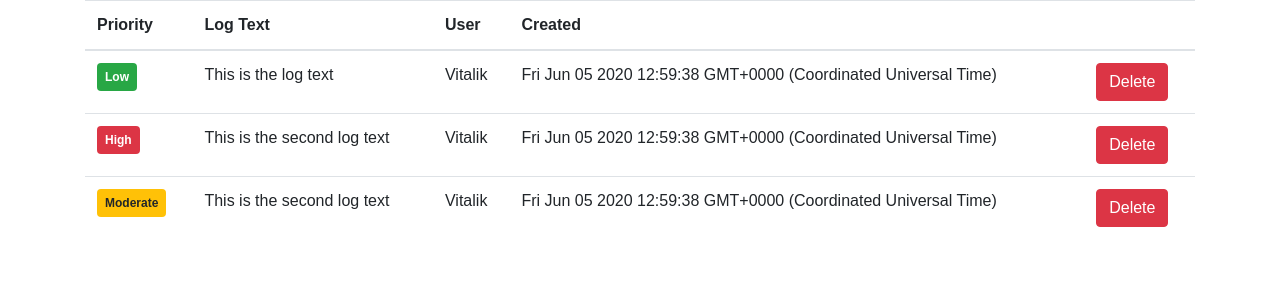
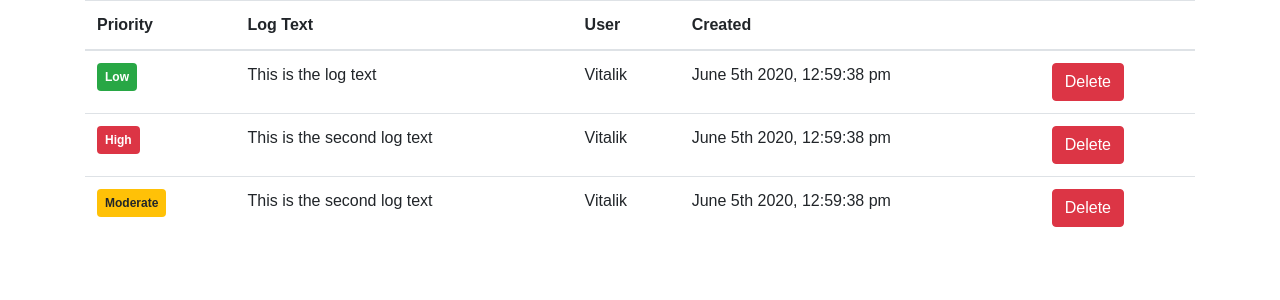
Before and after one commit to vitalikmorozz/bug-logger, a React app: page / in a window 1280 px wide. Shown: the top 300 px of the page. Built offline with nearby package versions, Linux system fonts and the light colour scheme; the HTML template or start-up script is replaced by a standard one.

Commit message:
better time formating

```diff
--- a/main.js
+++ b/main.js
@@ -12,7 +12,7 @@ if (process.env.NODE_ENV !== undefined && process.env.NODE_ENV === 'development'
 
 function createMainWindow() {
 	mainWindow = new BrowserWindow({
-		width: 1100,
+		width: isDev ? 1400 : 1100,
 		height: 800,
 		show: false,
 		backgroundColor: 'white',
--- a/package.json
+++ b/package.json
@@ -22,9 +22,11 @@
 	},
 	"dependencies": {
 		"bootstrap": "^4.5.0",
+		"moment": "^2.26.0",
 		"react": "^16.13.1",
 		"react-bootstrap": "^1.0.1",
-		"react-dom": "^16.13.1"
+		"react-dom": "^16.13.1",
+		"react-moment": "^0.9.7"
 	},
 	"devDependencies": {
 		"@babel/core": "^7.9.6",
--- a/src/components/LogItem.js
+++ b/src/components/LogItem.js
@@ -1,6 +1,7 @@
 import React from 'react';
 import Button from 'react-bootstrap/Button';
 import Badge from 'react-bootstrap/Badge';
+import Moment from 'react-moment';
 
 const LogItem = ({ log }) => {
 	const setVariant = () => {
@@ -17,7 +18,9 @@ const LogItem = ({ log }) => {
 			</td>
 			<td>{log.text}</td>
 			<td>{log.user}</td>
-			<td>{log.created}</td>
+			<td>
+				<Moment format="MMMM Do YYYY, h:mm:ss a">{new Date(log.created)}</Moment>
+			</td>
 			<td>
 				<Button variant="danger">Delete</Button>
 			</td>
```
Also changed, not shown: 1 other file (tests, documents, lock files or other folders).
